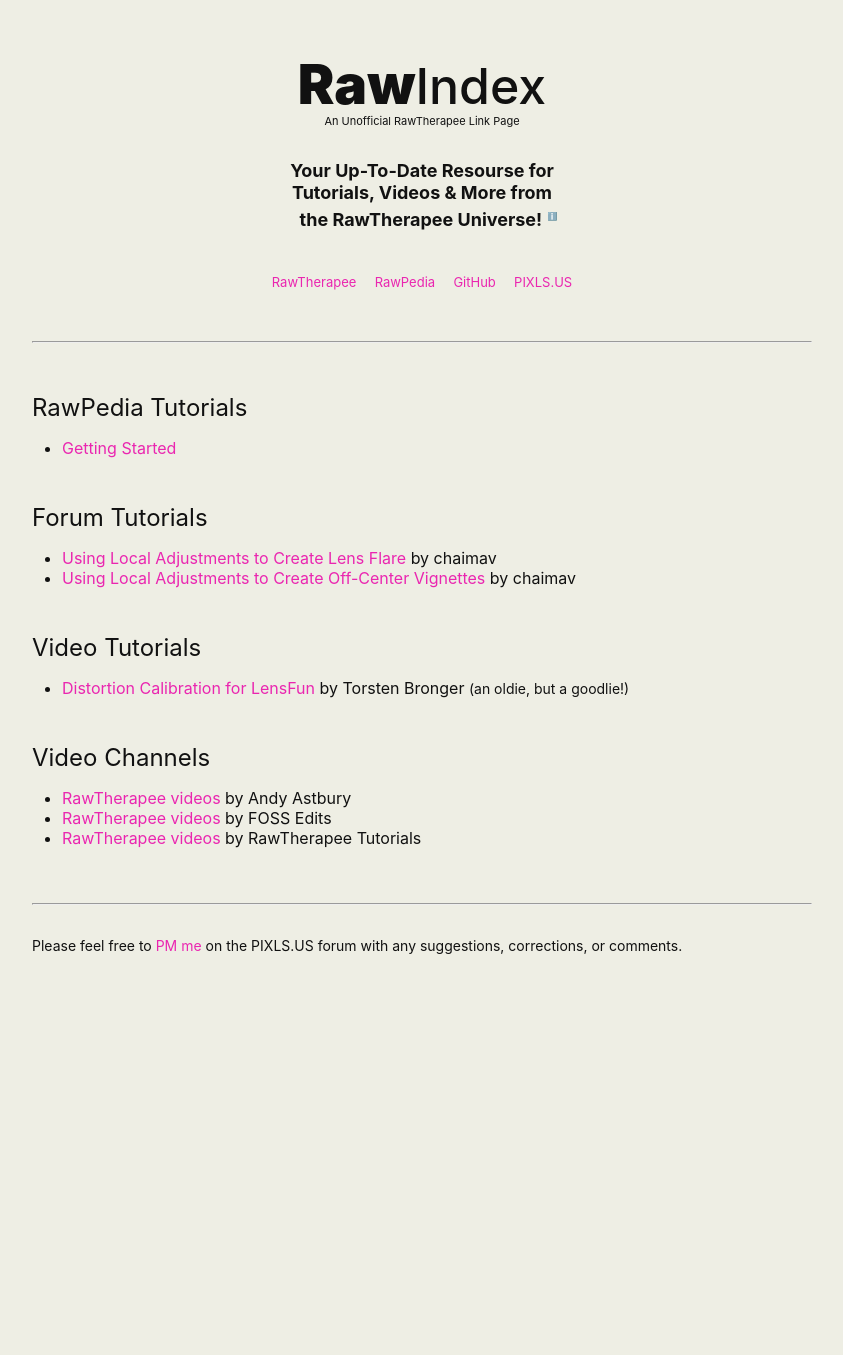
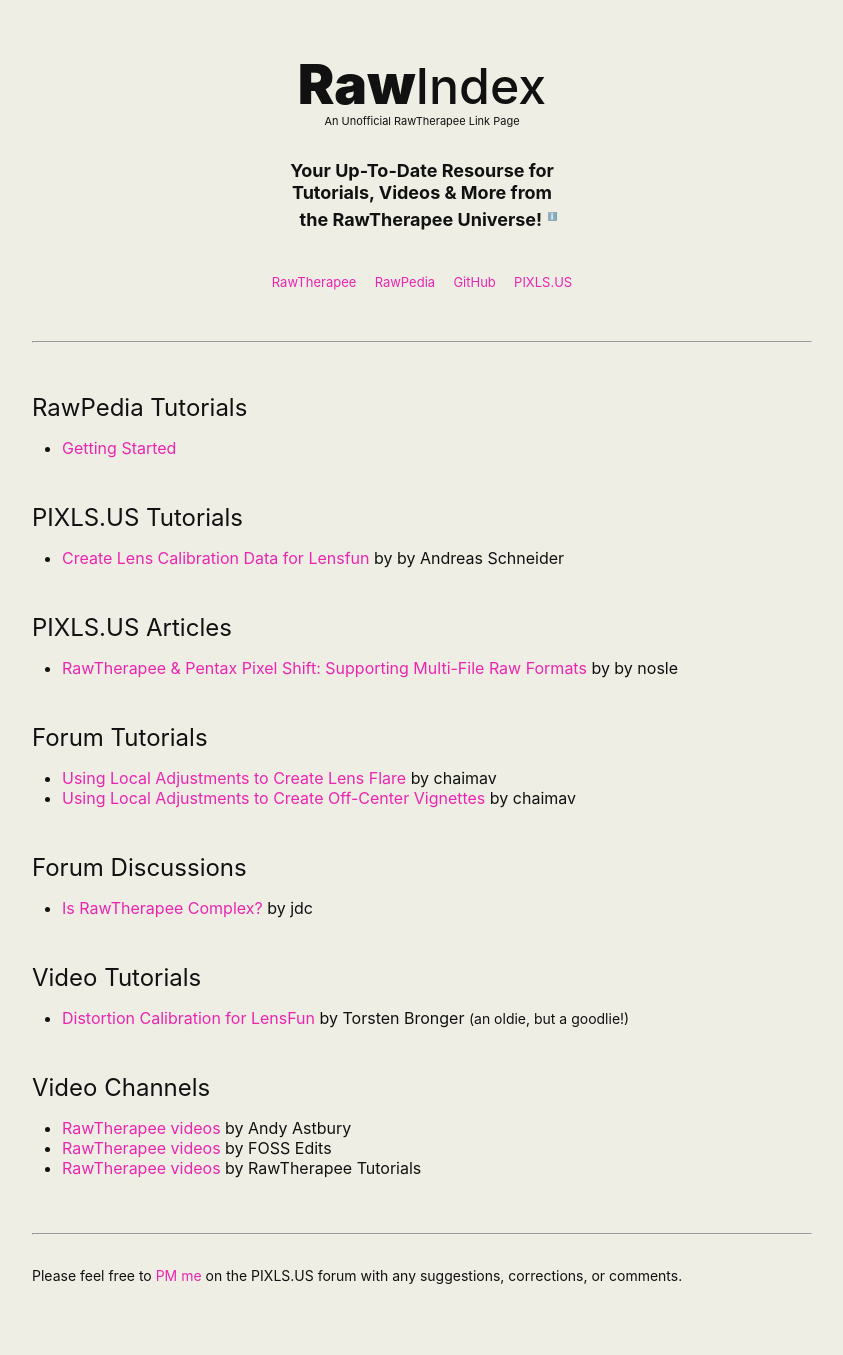
Before and after one commit to martbetz/martbetz.github.io, a Jekyll site: the page built from WIP/rawindex.html, in a window 1280 px wide. Shown: the whole page, without its empty margins (218-1061 px from the left). Built offline with Jekyll 4.4.1, drawn with Linux system fonts in a browser that asks for light colours; before the commit the page ends 1025 px from its top, so only the background shows below that.

Commit message:
Add files via upload

```diff
--- a/WIP/rawindex.html
+++ b/WIP/rawindex.html
@@ -81,11 +81,41 @@
 <div align="left">
    <p style="margin-top: 45px;">
      <!-- <center> -->
+        <h2>PIXLS.US Tutorials</h2>
+     <!-- </center> -->
+        <ul>
+           <li><a href="https://pixls.us/articles/create-lens-calibration-data-for-lensfun/">Create Lens Calibration Data for Lensfun</a> by&nbsp;by Andreas Schneider</li>
+        </ul>
+   </p>
+
+<div align="left">
+   <p style="margin-top: 45px;">
+     <!-- <center> -->
+        <h2>PIXLS.US Articles</h2>
+     <!-- </center> -->
+        <ul>
+           <li><a href="https://pixls.us/articles/rawtherapee-and-pentax-pixel-shift/">RawTherapee & Pentax Pixel Shift: Supporting Multi-File Raw Formats</a> by&nbsp;by nosle</li>
+        </ul>
+   </p>
+
+<div align="left">
+   <p style="margin-top: 45px;">
+     <!-- <center> -->
         <h2>Forum Tutorials</h2>
      <!-- </center> -->
         <ul>
            <li><a href="https://discuss.pixls.us/t/tutorial-using-local-adjustments-to-create-lens-flare/25215">Using Local Adjustments to Create Lens Flare</a> by&nbsp;chaimav</li>
            <li><a href="https://discuss.pixls.us/t/tutorial-using-local-adjustments-to-create-off-center-vignette/25193">Using Local Adjustments to Create Off-Center Vignettes</a> by&nbsp;chaimav</li>
+        </ul>
+   </p>
+
+   <div align="left">
+   <p style="margin-top: 45px;">
+     <!-- <center> -->
+        <h2>Forum Discussions</h2>
+     <!-- </center> -->
+        <ul>
+           <li><a href="https://discuss.pixls.us/t/is-rawtherapee-complex/42183">Is RawTherapee Complex?</a> by&nbsp;jdc</li>
         </ul>
    </p>
 
```
